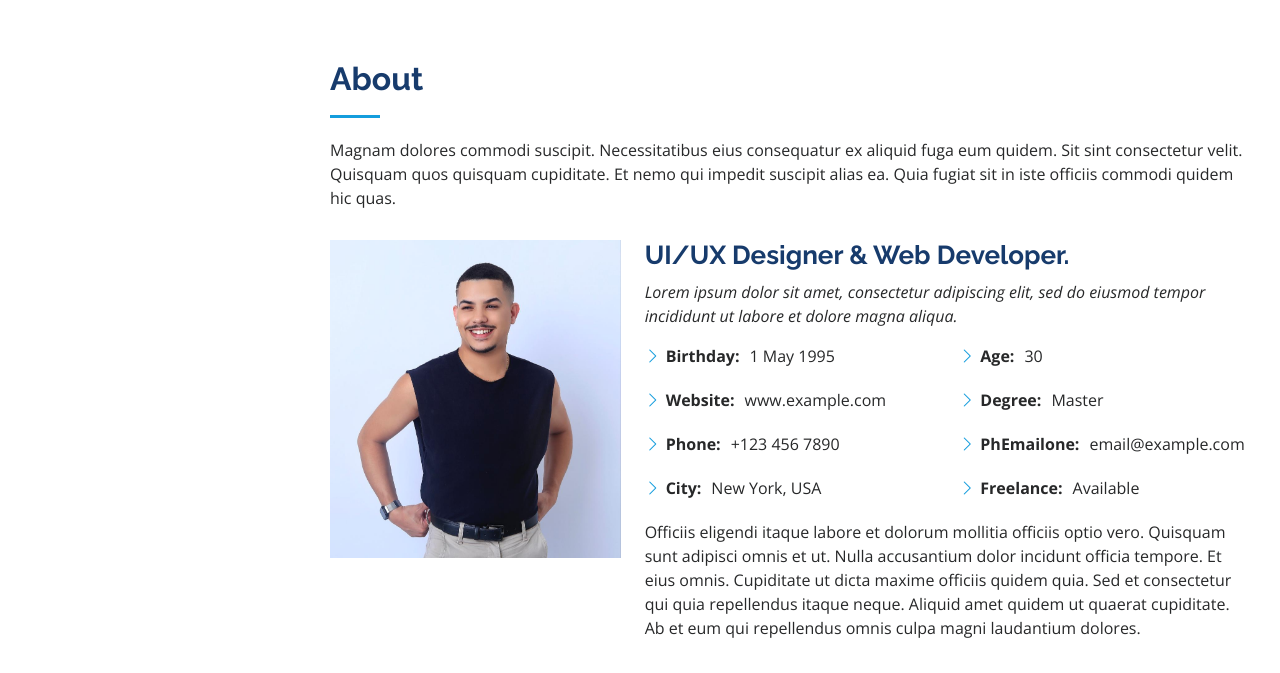
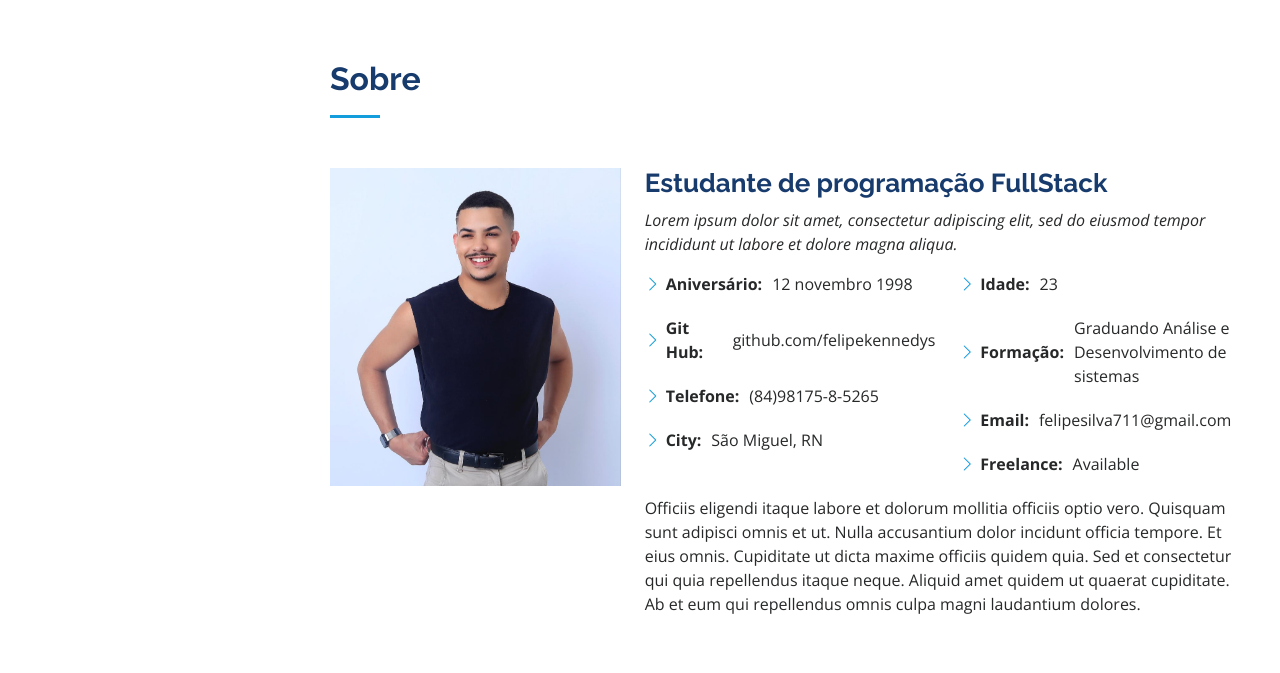
Before and after one commit to felipekennedys/portfolio, a plain HTML site: page index.html in a window 1280 px wide. Shown: the part 800-1473 px from the top of the page. Drawn offline with nearby package versions, Linux system fonts and the light colour scheme.

Commit message:
Atualização da seção sobre

```diff
--- a/index.html
+++ b/index.html
@@ -85,8 +85,8 @@
       <div class="container">
 
         <div class="section-title">
-          <h2>About</h2>
-          <p>Magnam dolores commodi suscipit. Necessitatibus eius consequatur ex aliquid fuga eum quidem. Sit sint consectetur velit. Quisquam quos quisquam cupiditate. Et nemo qui impedit suscipit alias ea. Quia fugiat sit in iste officiis commodi quidem hic quas.</p>
+          <h2>Sobre</h2>
+
         </div>
 
         <div class="row">
@@ -94,7 +94,7 @@
             <img src="assets/img/profile-img.jpg" class="img-fluid" alt="">
           </div>
           <div class="col-lg-8 pt-4 pt-lg-0 content" data-aos="fade-left">
-            <h3>UI/UX Designer &amp; Web Developer.</h3>
+            <h3>Estudante de programação FullStack</h3>
             <p class="fst-italic">
               Lorem ipsum dolor sit amet, consectetur adipiscing elit, sed do eiusmod tempor incididunt ut labore et dolore
               magna aliqua.
@@ -102,17 +102,17 @@
             <div class="row">
               <div class="col-lg-6">
                 <ul>
-                  <li><i class="bi bi-chevron-right"></i> <strong>Birthday:</strong> <span>1 May 1995</span></li>
-                  <li><i class="bi bi-chevron-right"></i> <strong>Website:</strong> <span>www.example.com</span></li>
-                  <li><i class="bi bi-chevron-right"></i> <strong>Phone:</strong> <span>+123 456 7890</span></li>
-                  <li><i class="bi bi-chevron-right"></i> <strong>City:</strong> <span>New York, USA</span></li>
+                  <li><i class="bi bi-chevron-right"></i> <strong>Aniversário:</strong> <span>12 novembro 1998</span></li>
+                  <li><i class="bi bi-chevron-right"></i> <strong>Git Hub:</strong> <span> github.com/felipekennedys</span></li>
+                  <li><i class="bi bi-chevron-right"></i> <strong>Telefone:</strong> <span>(84)98175-8-5265</span></li>
+                  <li><i class="bi bi-chevron-right"></i> <strong>City:</strong> <span>São Miguel, RN</span></li>
                 </ul>
               </div>
               <div class="col-lg-6">
                 <ul>
-                  <li><i class="bi bi-chevron-right"></i> <strong>Age:</strong> <span>30</span></li>
-                  <li><i class="bi bi-chevron-right"></i> <strong>Degree:</strong> <span>Master</span></li>
-                  <li><i class="bi bi-chevron-right"></i> <strong>PhEmailone:</strong> <span>email@example.com</span></li>
+                  <li><i class="bi bi-chevron-right"></i> <strong>Idade:</strong> <span>23</span></li>
+                  <li><i class="bi bi-chevron-right"></i> <strong>Formação:</strong> <span>Graduando Análise e Desenvolvimento de sistemas</span></li>
+                  <li><i class="bi bi-chevron-right"></i> <strong>Email:</strong> <span>felipesilva711@gmail.com</span></li>
                   <li><i class="bi bi-chevron-right"></i> <strong>Freelance:</strong> <span>Available</span></li>
                 </ul>
               </div>
@@ -246,8 +246,7 @@
       <div class="container">
 
         <div class="section-title">
-          <h2>Resume</h2>
-          <p>Magnam dolores commodi suscipit. Necessitatibus eius consequatur ex aliquid fuga eum quidem. Sit sint consectetur velit. Quisquam quos quisquam cupiditate. Et nemo qui impedit suscipit alias ea. Quia fugiat sit in iste officiis commodi quidem hic quas.</p>
+          <h2>Sobreee</h2>
         </div>
 
         <div class="row">
```
